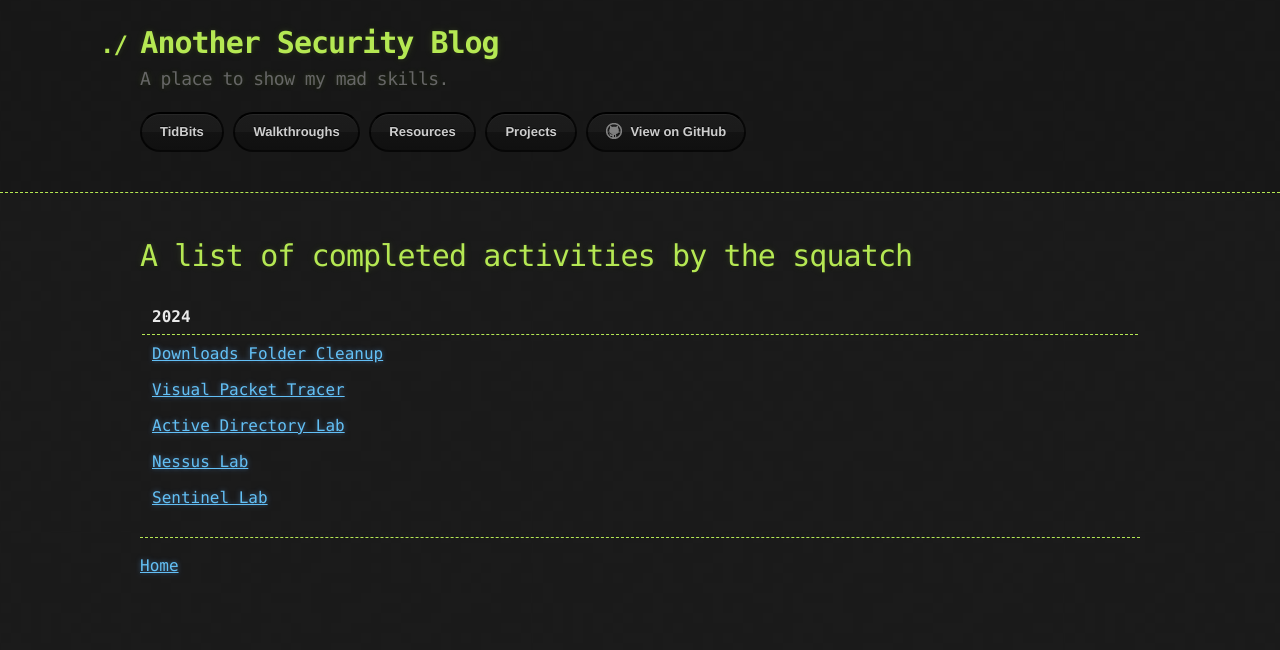
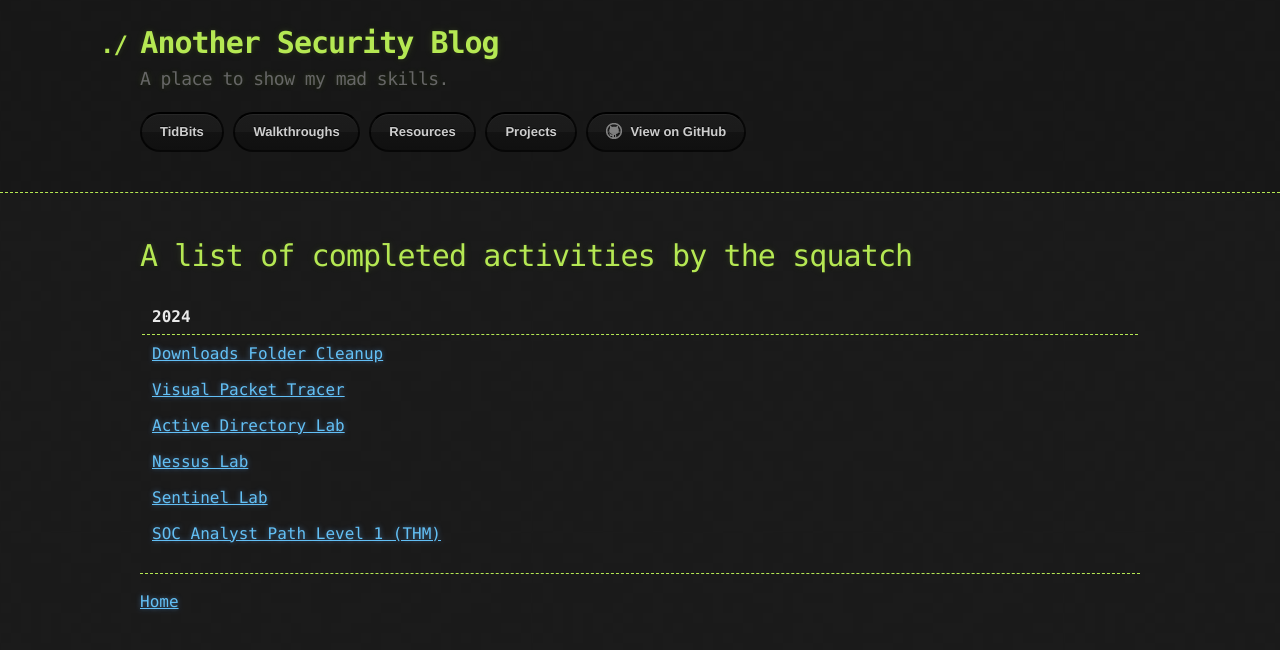
Before and after one commit to CyberCasquatch/cybercasquatch.github.io, a Jekyll site: the page built from Projects.md, in a window 1280 px wide. Shown: the top 650 px of the page. Built offline with Jekyll 4.4.1, drawn with Linux system fonts in a browser that asks for light colours.

Commit message:
Update Projects.md

```diff
--- a/Projects.md
+++ b/Projects.md
@@ -12,9 +12,10 @@ comments: false
 |:------------------|
 | [Downloads Folder Cleanup](_posts/Projects/Python/2024-03-01-Download-file-cleanup.md) |
 | [Visual Packet Tracer](_posts/Projects/Python/2024-03-05-Visual-Packet_tracer.md) |
-| [Active Directory Lab](Projects/ActiveDirectoryLab.md) |
-| [Nessus Lab](Projects/NessusLab.md) |
-| [Sentinel Lab](Projects/SentinelSIEMLab.md) |
+| [Active Directory Lab](_posts/Projects/2024-03-10-ActiveDirectoryLab.md) |
+| [Nessus Lab](_posts/Projects/2024-03-21-NessusLab.md) |
+| [Sentinel Lab](_posts/Projects/2024-04-20-SentinelSIEMLab.md) |
+| [SOC Analyst Path Level 1 (THM)](_posts/Projects/2024-03-12-THMSOCLVL1Path.md) |
 
 * * *
 [Home](./index.md)
```
